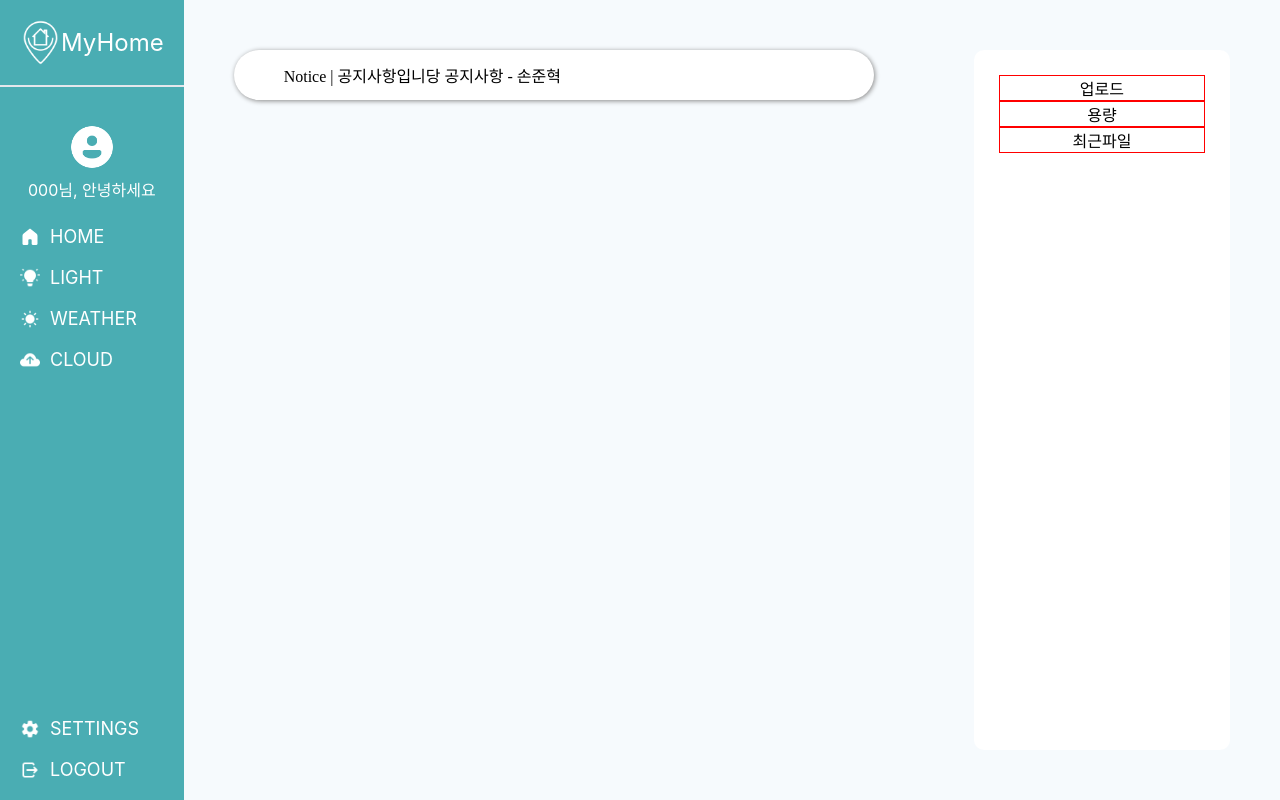
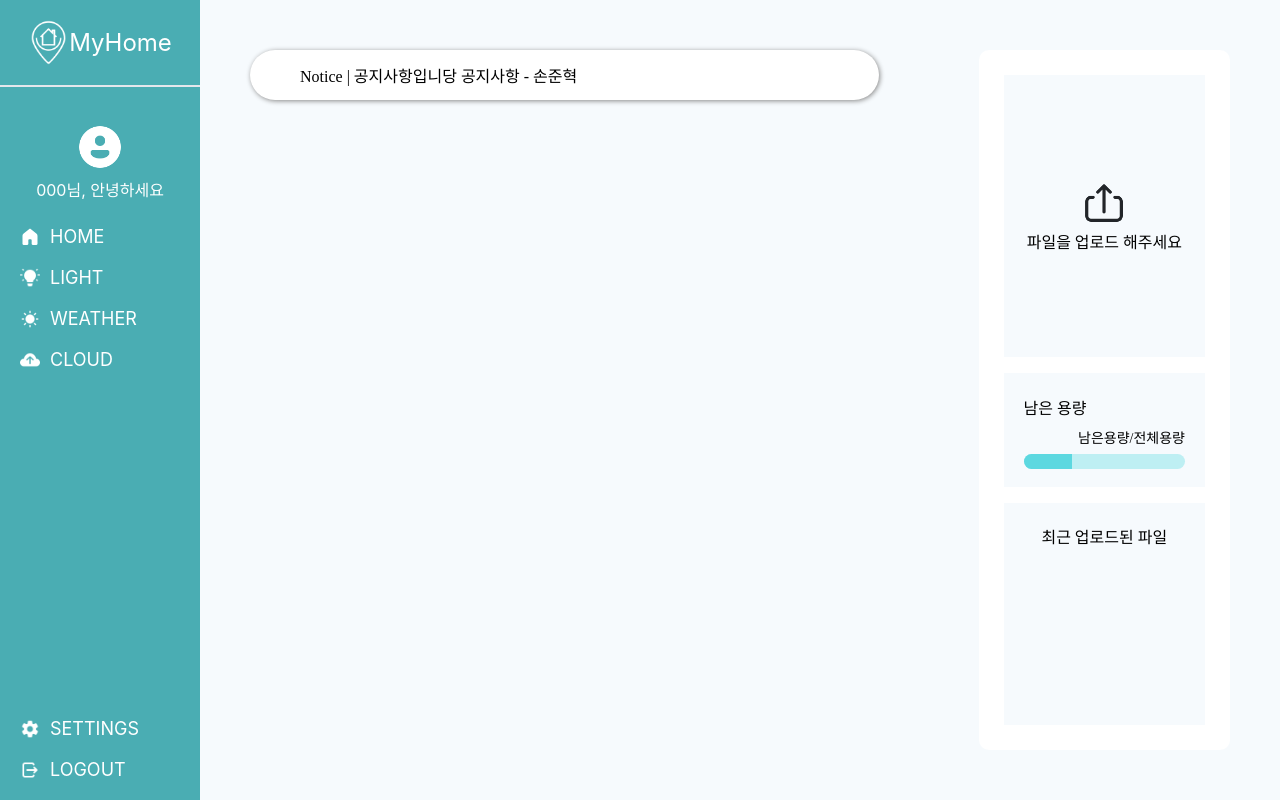
Before and after one commit to sonjuhy/MyHomeFront, a React (Create React App) app in the folder my-home/: page / in a window 1280 px wide. Both pictures are taken after a click on the picture 48 px from the left and 42 px from the top of the page. Built offline with nearby package versions, Linux system fonts and the light colour scheme; a web font is replaced by a local one.

Commit message:
:sparkles: Progressbar 기능 구현
progressbar 기능 구현

```diff
--- /dev/null
+++ b/my-home/src/components/progressbar/Progressbar.styled.tsx
@@ -0,0 +1,27 @@
+import styled from 'styled-components';
+
+const StyledProgressBox = styled.div`
+  display: flex;
+  flex-direction: column;
+  font-family: ${(props) => props.theme.fonts.regularfont};
+  font-size: 14px;
+  width: 100%;
+  align-items: flex-end;
+`;
+
+const StyledProgressbar = styled.div`
+  background-color: ${(props) => props.theme.colors.light};
+  width: 100%;
+  height: 15px;
+  border-radius: 30px;
+  overflow: hidden;
+`;
+
+const StyledProgress = styled.div`
+  background-color: ${(props) => props.theme.colors.main};
+  width: 30%;
+  height: 15px;
+  min-width: 3px;
+`;
+
+export { StyledProgressBox, StyledProgress, StyledProgressbar };
--- /dev/null
+++ b/my-home/src/components/progressbar/index.tsx
@@ -0,0 +1,14 @@
+import { StyledProgress, StyledProgressBox, StyledProgressbar } from './Progressbar.styled';
+
+const Progressbar = () => {
+  return (
+    <StyledProgressBox>
+      남은용량/전체용량
+      <StyledProgressbar>
+        <StyledProgress />
+      </StyledProgressbar>
+    </StyledProgressBox>
+  );
+};
+
+export default Progressbar;
--- a/my-home/src/pages/mainpage/MainPage.styled.tsx
+++ b/my-home/src/pages/mainpage/MainPage.styled.tsx
@@ -1,10 +1,10 @@
 import styled, { css } from 'styled-components';
 
 const StyledMain = styled.div`
-  background-color: ${(props) => props.theme.colors.light};
-  width: 100vw;
+  background-color: ${(props) => props.theme.colors.background};
   height: 100vh;
   display: flex;
+  flex: 9;
 `;
 
 const StyledMainContain = styled.div.attrs<any>(() => ({}))`
--- a/my-home/src/pages/mainpage/maincloud/MainCloud.styled.tsx
+++ b/my-home/src/pages/mainpage/maincloud/MainCloud.styled.tsx
@@ -7,18 +7,44 @@ const StyledMainCloud = styled.div`
   padding: 25px;
 
   font-family: ${(props) => props.theme.fonts.regularfont};
+
+  display: flex;
+  flex-direction: column;
 `;
 
 const StyledMainCloudUpload = styled.div`
-  border: 1px solid red;
+  flex: 4;
+  background-color: ${(props) => props.theme.colors.background};
+  padding: 21px 20px 18px;
+  line-height: 30px;
+
+  display: flex;
+  flex-direction: column;
+  align-items: center;
+  justify-content: center;
 `;
 
 const StyledMainCloudCapacity = styled.div`
-  border: 1px solid red;
+  flex: 1;
+  padding: 21px 20px 18px;
+  background-color: ${(props) => props.theme.colors.background};
+  margin-top: 16px;
+  line-height: 30px;
+
+  display: flex;
+  flex-direction: column;
+  align-items: flex-start;
 `;
 
 const StyledMainCloudRecent = styled.div`
-  border: 1px solid red;
+  flex: 3;
+  padding: 21px 20px 18px;
+  background-color: ${(props) => props.theme.colors.background};
+  margin-top: 16px;
 `;
 
-export { StyledMainCloud, StyledMainCloudUpload, StyledMainCloudCapacity, StyledMainCloudRecent };
+const StyledMainCloudIcon = styled.img`
+  width: 50px;
+`;
+
+export { StyledMainCloud, StyledMainCloudUpload, StyledMainCloudCapacity, StyledMainCloudRecent, StyledMainCloudIcon };
--- a/my-home/src/pages/mainpage/maincloud/index.tsx
+++ b/my-home/src/pages/mainpage/maincloud/index.tsx
@@ -1,6 +1,8 @@
+import Progressbar from '../../../components/progressbar';
 import {
   StyledMainCloud,
   StyledMainCloudCapacity,
+  StyledMainCloudIcon,
   StyledMainCloudRecent,
   StyledMainCloudUpload,
 } from './MainCloud.styled';
@@ -8,9 +10,15 @@ import {
 const MainCloud = () => {
   return (
     <StyledMainCloud>
-      <StyledMainCloudUpload>업로드</StyledMainCloudUpload>
-      <StyledMainCloudCapacity>용량</StyledMainCloudCapacity>
-      <StyledMainCloudRecent>최근파일</StyledMainCloudRecent>
+      <StyledMainCloudUpload>
+        <StyledMainCloudIcon src="/icon/upload.png" alt="upload" />
+        <span>파일을 업로드 해주세요</span>
+      </StyledMainCloudUpload>
+      <StyledMainCloudCapacity>
+        남은 용량
+        <Progressbar />
+      </StyledMainCloudCapacity>
+      <StyledMainCloudRecent>최근 업로드된 파일</StyledMainCloudRecent>
     </StyledMainCloud>
   );
 };
--- a/my-home/src/styles/DefaultTheme.ts
+++ b/my-home/src/styles/DefaultTheme.ts
@@ -3,7 +3,8 @@ import { DefaultTheme } from 'styled-components';
 const theme: DefaultTheme = {
   colors: {
     main: '#5CD8E0',
-    light: '#F6FAFD',
+    background: '#F6FAFD',
+    light: '#BEEFF3',
     dark: '#4AADB3',
     white: '#FFFFFF',
     black: '#222529',
```
Also changed, not shown: my-home/public/icon/upload.png (added).
